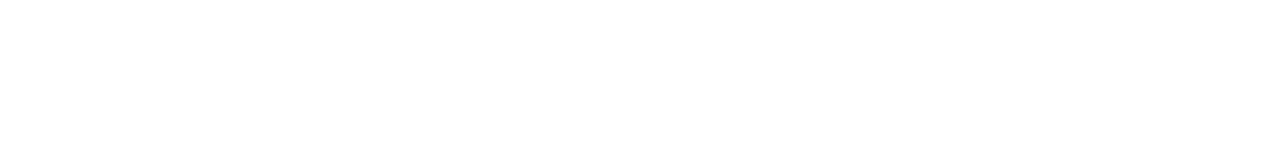
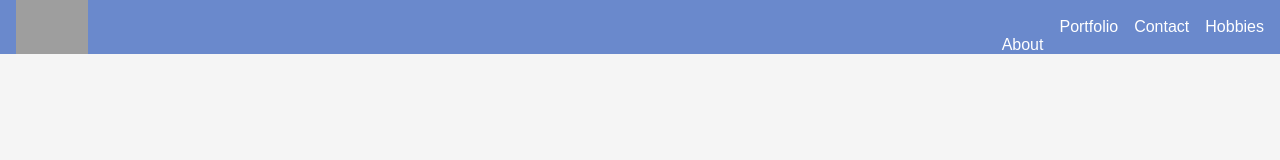
Before and after one commit to NathanMKruger/flexbox, a plain HTML site: page index.html in a window 1280 px wide. Drawn offline with Linux system fonts and the light colour scheme; grey boxes are pictures that could not be loaded.

Commit message:
Flexbox basics complete

```diff
--- a/index.html
+++ b/index.html
@@ -5,9 +5,19 @@
     <meta http-equiv="X-UA-Compatible" content="IE=edge">
     <meta name="viewport" content="width=device-width, initial-scale=1.0">
     <link rel="stylesheet" href="style.css">
-    <title>Flexbox</title>
+    <title>Flexbox Lesson</title>
 </head>
 <body>
+    <nav class="parent-container">
 
+        <img id="logo" src="https://cdn4.iconfinder.com/data/icons/logos-3/600/React.js_logo-1024.png" alt="">
+
+        <div class="menu-items">
+            <a class="nav-link" href="">About</a>
+            <a class="nav-link" href="">Portfolio</a>
+            <a class="nav-link" href="">Hobbies</a>
+            <a class="nav-link" href="">Contact</a>
+        </div>
+    </nav>
 </body>
 </html>
--- a/style.css
+++ b/style.css
@@ -0,0 +1,64 @@
+/*
+    Flexbox
+
+    module dividing our wireframe
+    divides wireframes into parent and child cnootainers
+    uses custom properties and values
+    it uses the pattern of parents controlling children
+*/
+
+* {
+    margin: 0;
+    padding: 0;
+}
+body {
+    background-color: whitesmoke;
+    font-family: Arial, Helvetica, sans-serif;
+}
+
+.parent-container {
+    background-color: #6a89cc;
+    padding-left: 1em;
+    padding-right: 1em;
+    display: flex;
+    /* Enables flex container powers */
+    flex-direction: row;
+    /* defines main and cross axes */
+    flex-wrap: wrap;
+    /* enables break into next line when resizing */
+    justify-content: space-between;
+    /* aligns along the main axis */
+}
+
+.menu-items {
+    display: flex;
+    /* flex-direction: column; */
+    align-items: center;
+    /* aligns along the cross axis */
+    gap: 1em;
+    /* controls space between children */
+}
+
+.nav-link {
+    color: white;
+    text-decoration: none;
+}
+
+/* :nth-child() allows access to element through its node position */
+.nav-link:nth-child(3) {
+    order: 5;
+    /* modifies the default order of elements */
+    /* align-self: flex-start; */
+}
+
+.nav-link:nth-child(1) {
+    align-self: flex-end;
+    /* cross axis alignment of individual children */
+}
+
+#logo {
+    width: 4.5em;
+    object-fit: cover;
+    /* padding-right: 5em;
+    padding-left: 1em; */
+}
```
